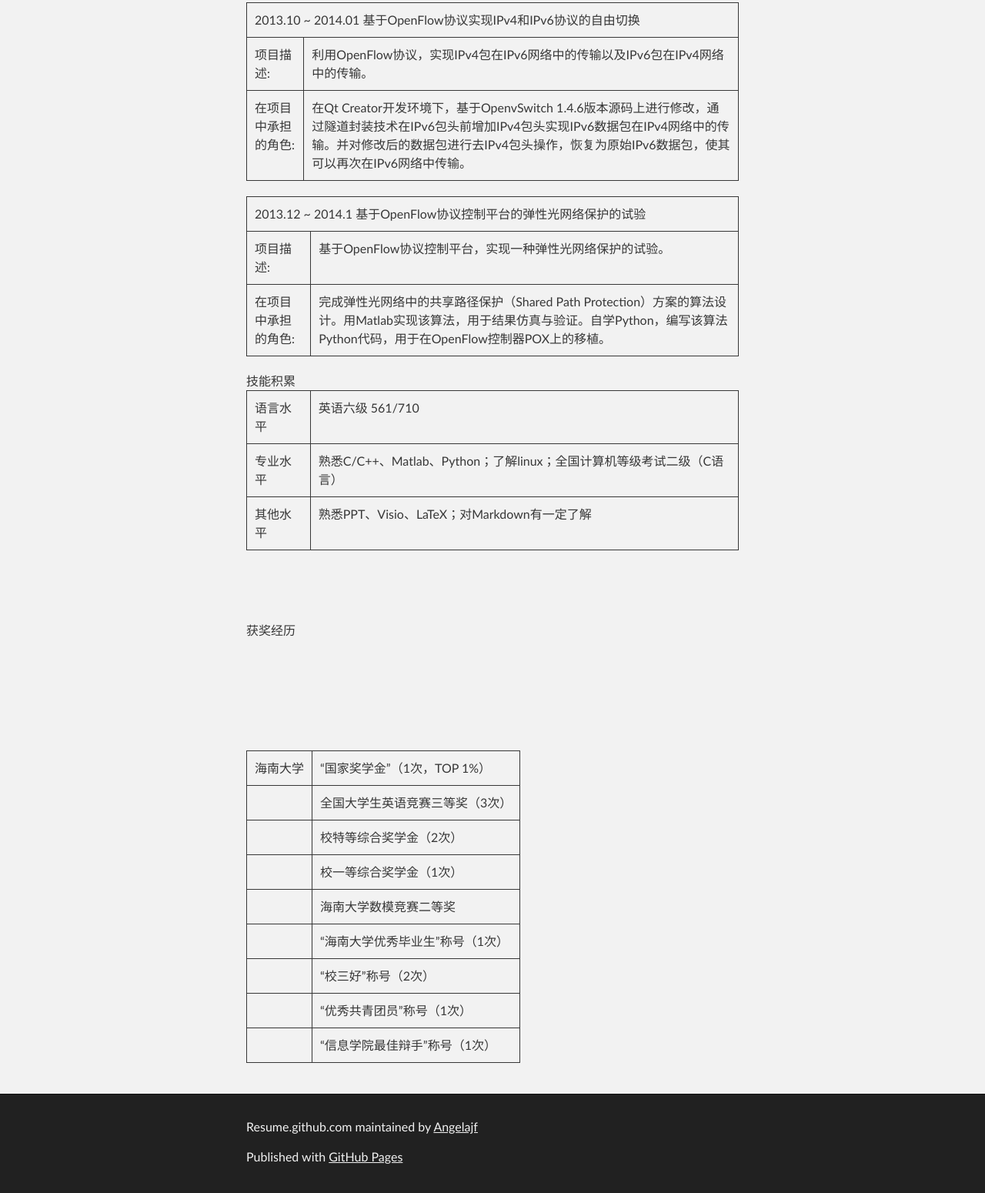
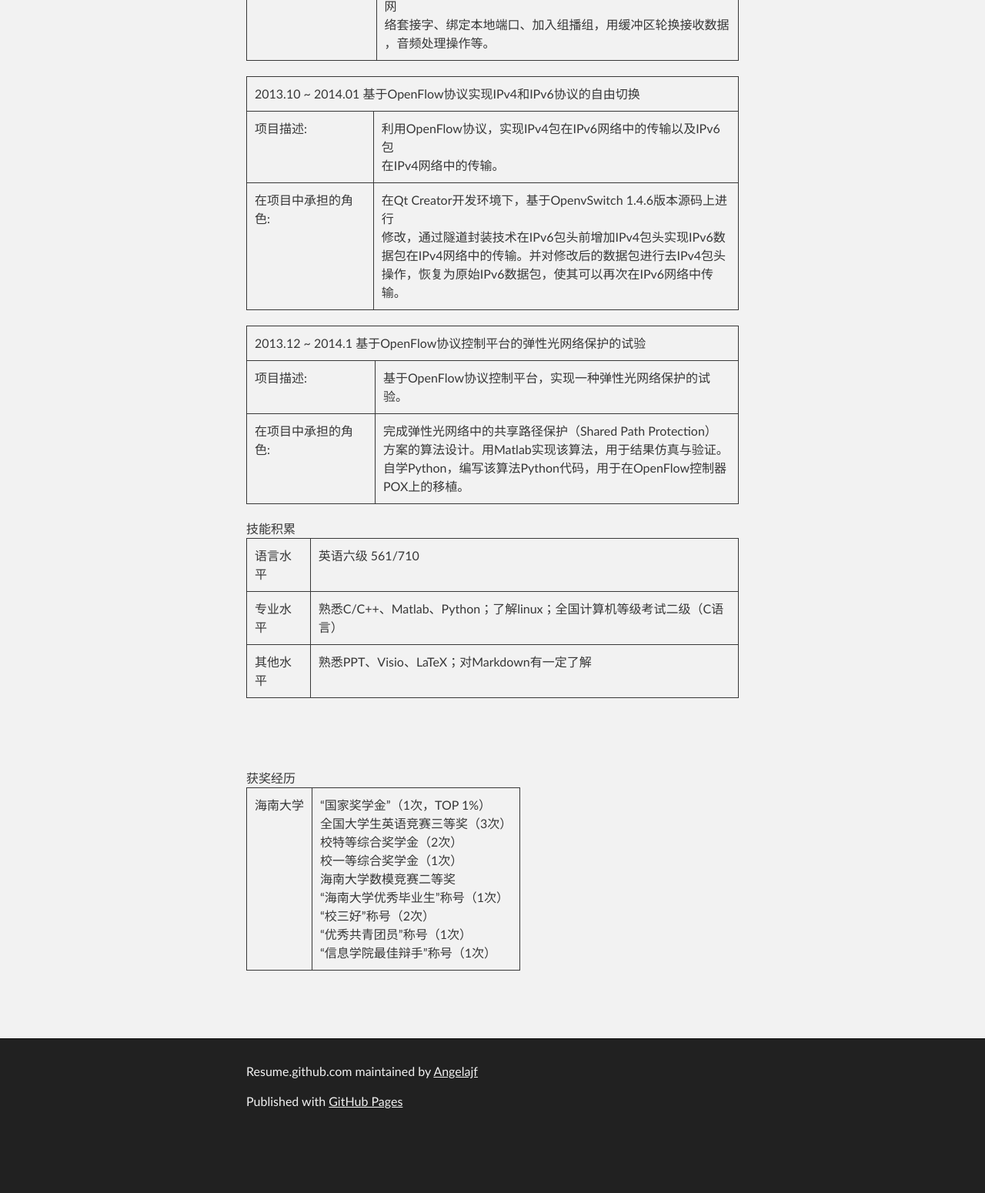
Before and after one commit to Angelajf/resume.github.com, a plain HTML site: page index.html in a window 1280 px wide. Shown: the part 1574-3124 px from the top of the page at 77% size. After the commit the page ends 3052 px from the top, so only its background shows below. Drawn offline with Linux system fonts and the light colour scheme.

```diff
--- a/index.html
+++ b/index.html
@@ -99,20 +99,25 @@
 <tr>
 <td>2013年赴亚特兰大参加GLOBECOM会议</td>
           </tr>
-</table>    项目经验
+</table>    项目经历
          <table>
 <tr>
 <td colspan="2">2012.11 ~ 2013.1  基于组播的音频通信</td>
           </tr>
 <tr>
 <td valign="top">项目描述:</td>
-            <td>在局域网一个机器上运行服务器端代码，其他几台机器上运行客户端代码，服务器端用麦克风讲话，语音模拟信号经过采样、量化、编码后的数据包，采用组播方式，实现客户端的耳机能清楚听到说话声。</td>
+            <td>在局域网一个机器上运行服务器端代码，其他几台机器上运行客
+                                <br>户端代码，服务器端用麦克风讲话，语音模拟信号经过采样、量
+                                <br>化、编码后的数据包，采用组播方式，实现客户端的耳机能清楚
+                                <br>听到说话声。</td>
           </tr>
 <tr>
 <td valign="top">在项目中承担的角色:</td>
-            <td>
-              学习并使用MFC对话框实现客户端和服务器端，学习并利用WSASocket进行网络通信编程，实现了音频组播通信。主要包括创建客户端和服务器端两个MFC对话框与消息处理程序，创建网络套接字、绑定本地端口、加入组播组，用缓冲区轮换接收数据，音频处理操作等。
-            </td>
+            <td>学习并使用MFC对话框实现客户端和服务器端，学习并利用
+                                <br>WSASocket进行网络通信编程，实现了音频组播通信。主要包括
+                                <br>创建客户端和服务器端两个MFC对话框与消息处理程序，创建网
+                                <br>络套接字、绑定本地端口、加入组播组，用缓冲区轮换接收数据
+                                <br>，音频处理操作等。</td>
           </tr>
 </table><table>
 <tr>
@@ -120,15 +125,16 @@
           </tr>
 <tr>
 <td valign="top">项目描述:</td>
-            <td>
-              利用OpenFlow协议，实现IPv4包在IPv6网络中的传输以及IPv6包在IPv4网络中的传输。
-            </td>
+            <td>利用OpenFlow协议，实现IPv4包在IPv6网络中的传输以及IPv6包
+                                <br>在IPv4网络中的传输。</td>
           </tr>
 <tr>
 <td valign="top">在项目中承担的角色:</td>
-            <td>
-              在Qt Creator开发环境下，基于OpenvSwitch 1.4.6版本源码上进行修改，通过隧道封装技术在IPv6包头前增加IPv4包头实现IPv6数据包在IPv4网络中的传输。并对修改后的数据包进行去IPv4包头操作，恢复为原始IPv6数据包，使其可以再次在IPv6网络中传输。
-            </td>
+            <td>在Qt Creator开发环境下，基于OpenvSwitch 1.4.6版本源码上进行
+                                <br>修改，通过隧道封装技术在IPv6包头前增加IPv4包头实现IPv6数
+                                <br>据包在IPv4网络中的传输。并对修改后的数据包进行去IPv4包头
+                                <br>操作，恢复为原始IPv6数据包，使其可以再次在IPv6网络中传输。
+                                </td>
           </tr>
 </table><table>
 <tr>
@@ -136,15 +142,15 @@
           </tr>
 <tr>
 <td valign="top">项目描述:</td>
-            <td>
-              基于OpenFlow协议控制平台，实现一种弹性光网络保护的试验。
-            </td>
+            <td>基于OpenFlow协议控制平台，实现一种弹性光网络保护的试验。</td>
           </tr>
 <tr>
 <td valign="top">在项目中承担的角色:</td>
-            <td>
-              完成弹性光网络中的共享路径保护（Shared Path Protection）方案的算法设计。用Matlab实现该算法，用于结果仿真与验证。自学Python，编写该算法Python代码，用于在OpenFlow控制器POX上的移植。
-            </td>
+            <td>完成弹性光网络中的共享路径保护（Shared Path Protection）
+                                <br>方案的算法设计。用Matlab实现该算法，用于结果仿真与验证。
+                                <br>自学Python，编写该算法Python代码，用于在OpenFlow控制器
+                                <br>POX上的移植。
+                                </td>
           </tr>
 </table>     技能积累
          <table>
@@ -161,46 +167,19 @@
             <td>熟悉PPT、Visio、LaTeX；对Markdown有一定了解</td>
           </tr>
 </table> <br> <br> <br>  获奖经历
-        <table>
-<tr>
-<td>海南大学</td>
-            <td>“国家奖学金”（1次，TOP 1%）</td>
-          </tr>
-<tr>
-<td> </td>
-<br><td>全国大学生英语竞赛三等奖（3次）</td>
-          </tr>
-<tr>
-<td valign="top"> </td>
-<br><td>校特等综合奖学金（2次）</td>
-          </tr>
-<tr>
-<td> </td>
-            <td>校一等综合奖学金（1次）</td>
-          </tr>
-<tr>
-<td> </td>
-            <td>海南大学数模竞赛二等奖</td>
-          </tr>
-<tr>
-<td> </td>
-            <td>“海南大学优秀毕业生”称号（1次）</td>
-          </tr>
-<tr>
-<td> </td>
-<br><td>“校三好”称号（2次）</td>
-          </tr>
-<tr>
-<td> </td>
-            <td>“优秀共青团员”称号（1次）</td>
-          </tr>
-<tr>
-<td> </td>
-<br><td>“信息学院最佳辩手”称号（1次）</td>
-<br>
-</tr>
-<br><br>
-</table>
+         <table><tr>
+<td valign="top">海南大学</td>
+            <td>“国家奖学金”（1次，TOP 1%）
+            <br>全国大学生英语竞赛三等奖（3次）
+            <br>校特等综合奖学金（2次）
+            <br>校一等综合奖学金（1次）
+            <br>海南大学数模竞赛二等奖
+            <br>“海南大学优秀毕业生”称号（1次）
+            <br>“校三好”称号（2次）
+            <br>“优秀共青团员”称号（1次）
+            <br>“信息学院最佳辩手”称号（1次）
+            </td>
+          </tr></table>   <br>  <br>
       </section>
     </div>
 
```
Also changed, not shown: params.json (+1 -1 lines).
